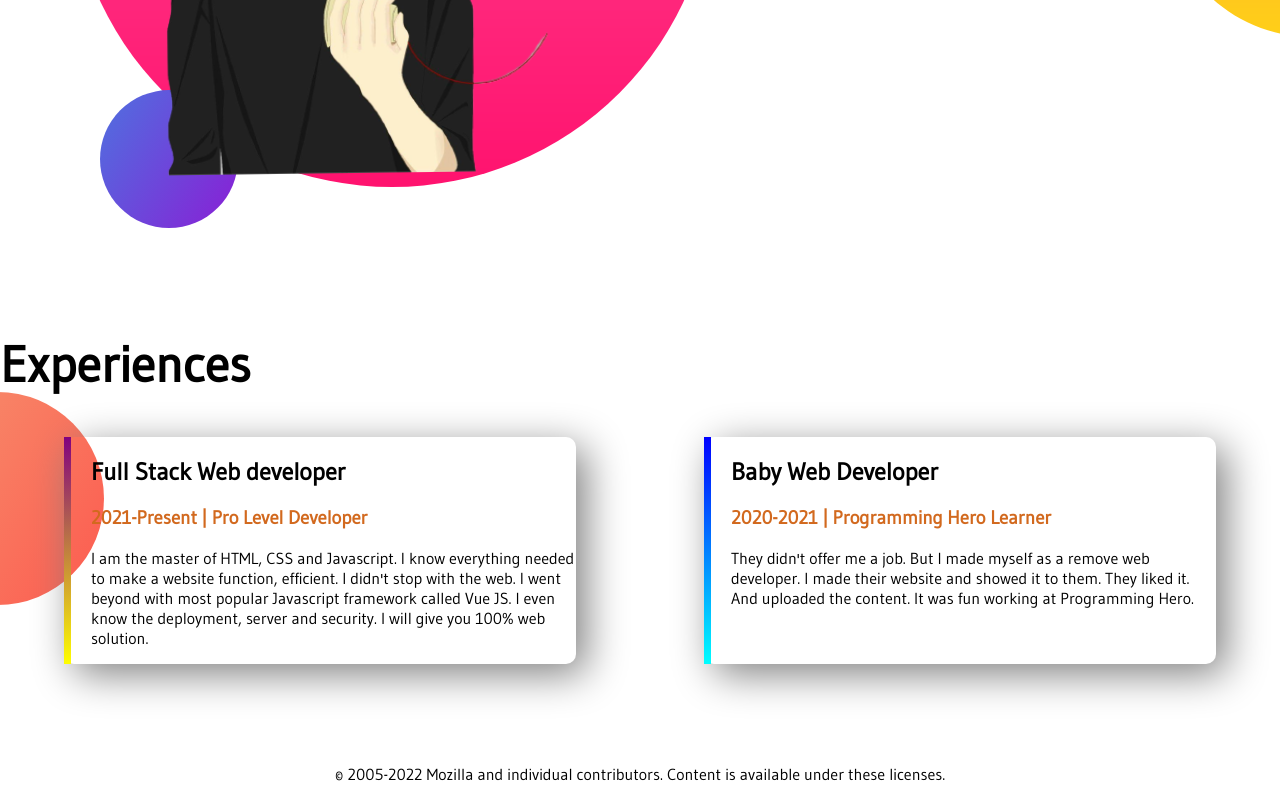
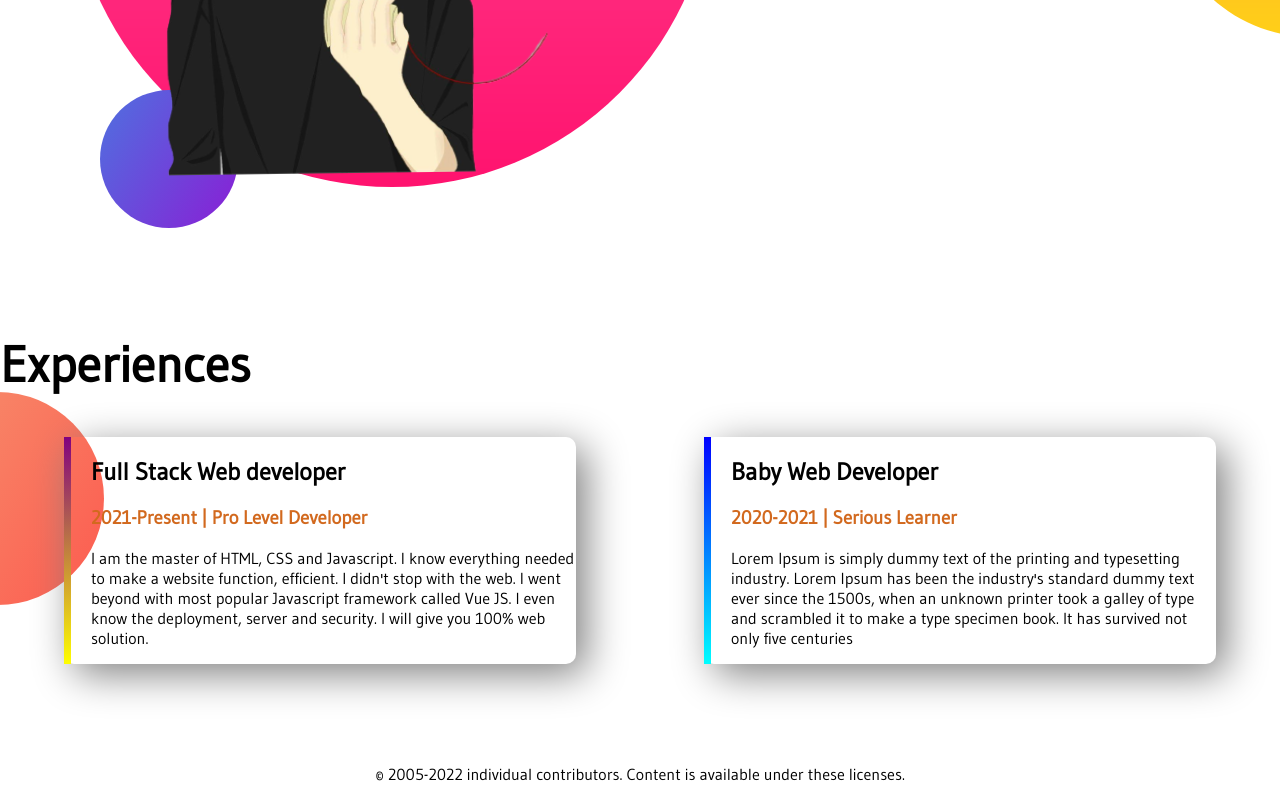
Before and after one commit to nazmulhossain17/developer-portfolio, a plain HTML site: page index.html in a window 1280 px wide. Shown: the part 1018-1818 px from the top of the page. Drawn offline with Linux system fonts and the light colour scheme.

Commit message:
footer p

```diff
--- a/index.html
+++ b/index.html
@@ -18,7 +18,8 @@
             <h1>Welcome To</h1>
             <h1><span class="cl">Nazmul Hossain</span> Blog!</h1>
             <h3>Build Climber and Train Stopper</h3>
-            <p>You might saw me jumping, climbing buildings, and stopping trains. But nobody pays me a dime for that work. That's why I am learning and mastering web development. I will not stop until I become the Web Development Hero.</p>
+            <p>Lorem Ipsum is simply dummy text of the printing and typesetting industry. Lorem Ipsum has been the industry's standard dummy text ever since the 1500s, when an unknown printer took a galley of type and scrambled it to make a type specimen
+                book. It has survived not only five centuries</p>
             <a class="link-button" target="_blank" href="https://www.google.com/">HIRE ME</a>
         </div>
         <div class="half-width">
@@ -48,13 +49,14 @@
             </div>
             <div id="web-dev-ex" class="experience-item">
                 <h2>Baby Web Developer</h2>
-                <h3 class="cl">2020-2021 | Programming Hero Learner</h3>
-                <p>They didn't offer me a job. But I made myself as a remove web developer. I made their website and showed it to them. They liked it. And uploaded the content. It was fun working at Programming Hero.</p>
+                <h3 class="cl">2020-2021 | Serious Learner</h3>
+                <p>Lorem Ipsum is simply dummy text of the printing and typesetting industry. Lorem Ipsum has been the industry's standard dummy text ever since the 1500s, when an unknown printer took a galley of type and scrambled it to make a type specimen
+                    book. It has survived not only five centuries</p>
             </div>
         </div>
     </section>
     <footer>
-        <p>© 2005-2022 Mozilla and individual contributors. Content is available under these licenses.</p>
+        <p>© 2005-2022 individual contributors. Content is available under these licenses.</p>
     </footer>
 
 </body>
```
